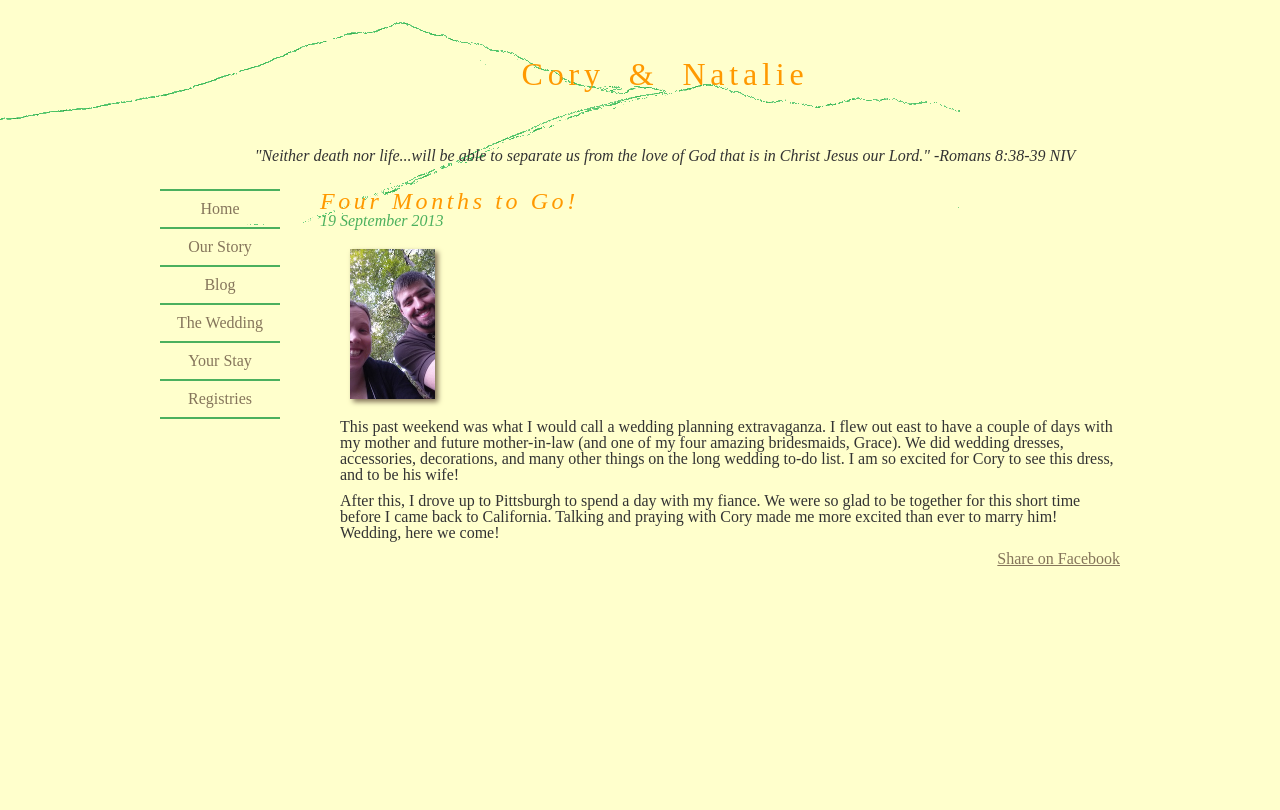
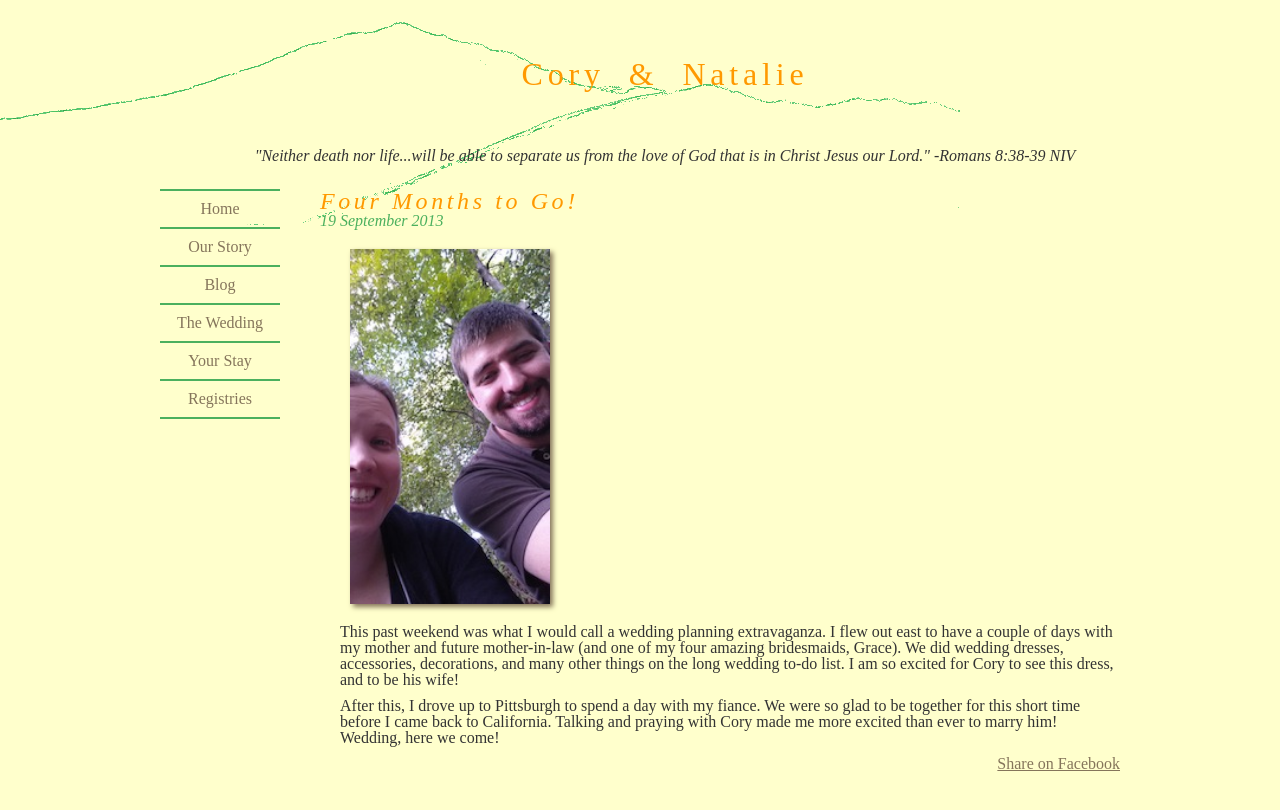
Before and after one commit to natalieh/wedding, a Jekyll site: the page built from _posts/2013-09-19-four-months-to-go.md, in a window 1280 px wide. Shown: the top 810 px of the page. Built offline with Jekyll 4.4.1, drawn with Linux system fonts in a browser that asks for light colours.

Commit message:
Update 2013-09-19-four-months-to-go.md

```diff
--- a/_posts/2013-09-19-four-months-to-go.md
+++ b/_posts/2013-09-19-four-months-to-go.md
@@ -2,7 +2,7 @@
 title: Four Months to Go!
 layout: post
 ---
-<img src="/assets/frickpark.jpg" class="portrait">
+<img src="/assets/frickpark.jpg" class="lgportrait">
 
 This past weekend was what I would call a wedding planning extravaganza.  I flew out east to have a couple of days with my mother and future mother-in-law (and one of my four amazing bridesmaids, Grace).  We did wedding dresses, accessories, decorations, and many other things on the long wedding to-do list.  I am so excited for Cory to see this dress, and to be his wife!
 
```
